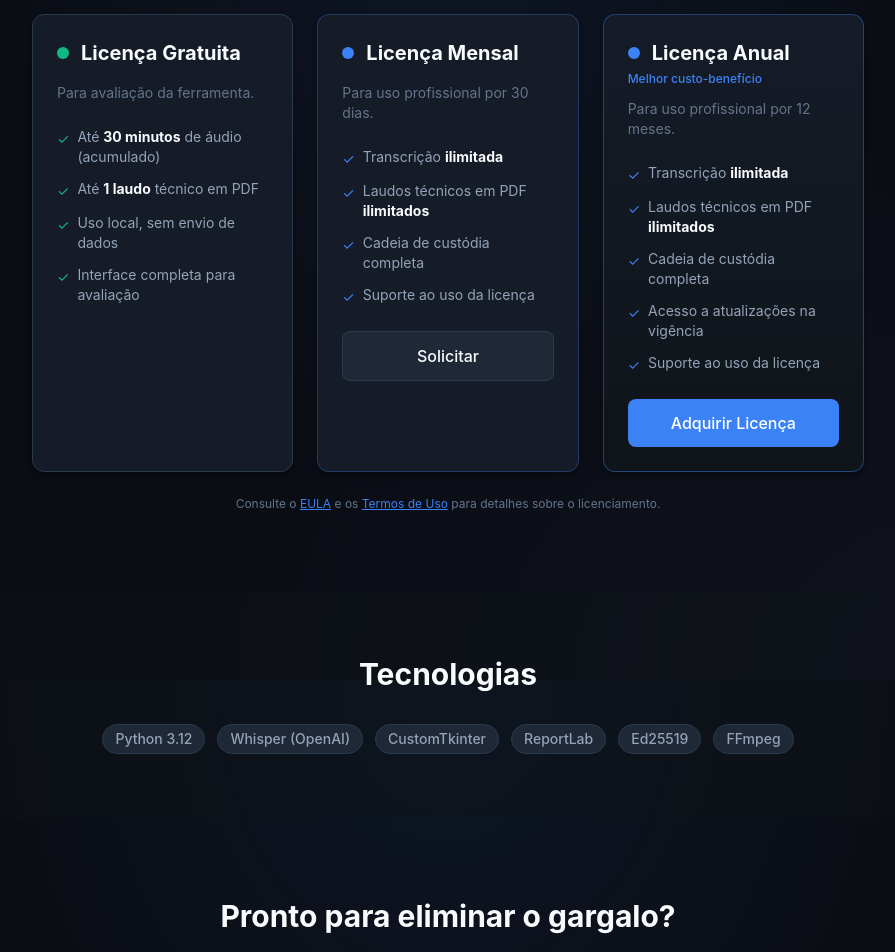
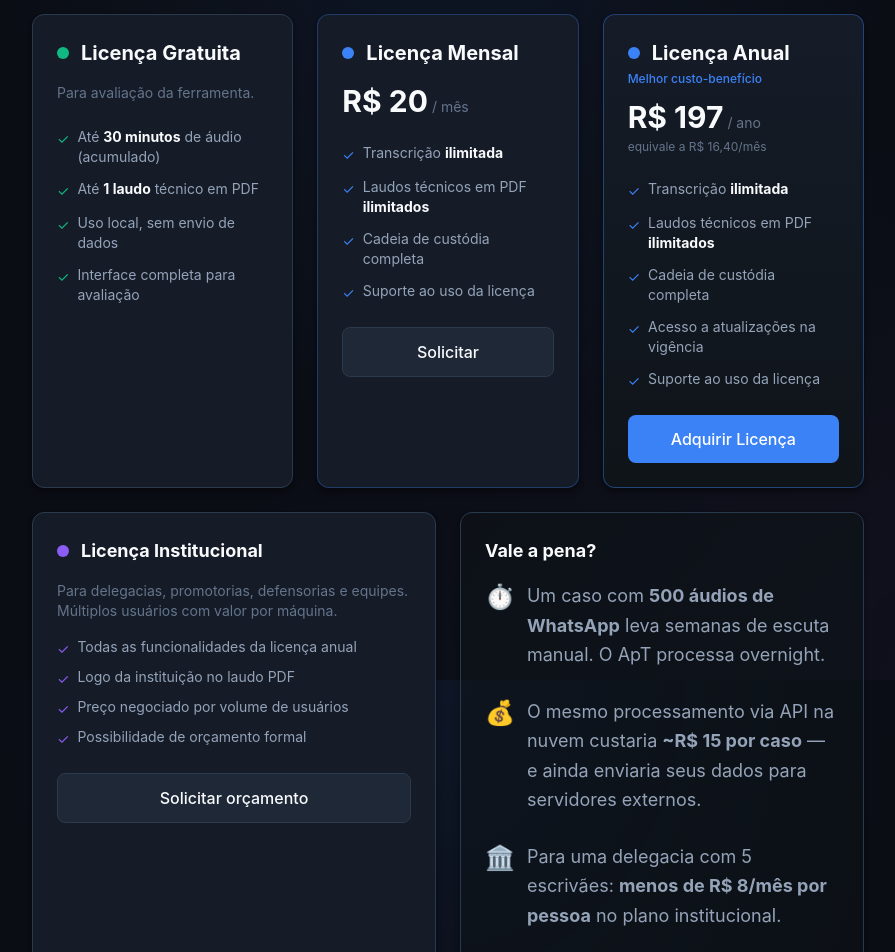
Before and after one commit to BrunnoML/bml-nextjs-notion, a Next.js app: page /produtos/apt in a window 1280 px wide. Shown: the part 4120-5072 px from the top of the page, without its empty margins (192-1087 px from the left). Built offline with nearby package versions, Linux system fonts and the light colour scheme.

Commit message:
feat: adiciona preços e card institucional na página do ApT

```diff
--- a/src/app/produtos/apt/page.tsx
+++ b/src/app/produtos/apt/page.tsx
@@ -342,9 +342,10 @@ export default function AptPage() {
                   Licença Mensal
                 </h3>
               </div>
-              <p className="text-text-muted text-sm mb-6">
-                Para uso profissional por 30 dias.
-              </p>
+              <div className="mb-6">
+                <span className="text-3xl font-bold text-text-primary">R$ 20</span>
+                <span className="text-text-muted text-sm ml-1">/ mês</span>
+              </div>
               <ul className="space-y-3 text-sm text-text-secondary">
                 <li className="flex items-start gap-2">
                   <span className="text-accent-primary mt-0.5 flex-shrink-0">✓</span>
@@ -380,9 +381,11 @@ export default function AptPage() {
                 </h3>
               </div>
               <p className="text-xs text-accent-primary font-medium mb-3">Melhor custo-benefício</p>
-              <p className="text-text-muted text-sm mb-6">
-                Para uso profissional por 12 meses.
-              </p>
+              <div className="mb-6">
+                <span className="text-3xl font-bold text-text-primary">R$ 197</span>
+                <span className="text-text-muted text-sm ml-1">/ ano</span>
+                <p className="text-xs text-text-muted mt-1">equivale a R$ 16,40/mês</p>
+              </div>
               <ul className="space-y-3 text-sm text-text-secondary">
                 <li className="flex items-start gap-2">
                   <span className="text-accent-primary mt-0.5 flex-shrink-0">✓</span>
@@ -414,6 +417,70 @@ export default function AptPage() {
             </div>
 
           </div>
+
+          {/* Institucional + argumento de valor */}
+          <div className="mt-6 grid grid-cols-1 md:grid-cols-2 gap-6">
+
+            {/* Institucional */}
+            <div className="card border-dark-600">
+              <div className="flex items-center gap-3 mb-4">
+                <span className="w-3 h-3 rounded-full bg-accent-tertiary" />
+                <h3 className="text-lg font-bold text-text-primary mt-0 mb-0">
+                  Licença Institucional
+                </h3>
+              </div>
+              <p className="text-text-muted text-sm mb-4">
+                Para delegacias, promotorias, defensorias e equipes. Múltiplos usuários com valor por máquina.
+              </p>
+              <ul className="space-y-2 text-sm text-text-secondary mb-6">
+                <li className="flex items-start gap-2">
+                  <span className="text-accent-tertiary mt-0.5 flex-shrink-0">✓</span>
+                  <span>Todas as funcionalidades da licença anual</span>
+                </li>
+                <li className="flex items-start gap-2">
+                  <span className="text-accent-tertiary mt-0.5 flex-shrink-0">✓</span>
+                  <span>Logo da instituição no laudo PDF</span>
+                </li>
+                <li className="flex items-start gap-2">
+                  <span className="text-accent-tertiary mt-0.5 flex-shrink-0">✓</span>
+                  <span>Preço negociado por volume de usuários</span>
+                </li>
+                <li className="flex items-start gap-2">
+                  <span className="text-accent-tertiary mt-0.5 flex-shrink-0">✓</span>
+                  <span>Possibilidade de orçamento formal</span>
+                </li>
+              </ul>
+              <Link
+                href="/produtos/apt/licenca"
+                className="btn-secondary w-full text-center block no-underline"
+              >
+                Solicitar orçamento
+              </Link>
+            </div>
+
+            {/* Argumento de valor */}
+            <div className="card border-dark-600 bg-dark-900/50">
+              <h3 className="text-lg font-bold text-text-primary mt-0 mb-4">
+                Vale a pena?
+              </h3>
+              <div className="space-y-3 text-sm text-text-muted">
+                <div className="flex items-start gap-3">
+                  <span className="text-2xl">⏱️</span>
+                  <p>Um caso com <strong className="text-text-secondary">500 áudios de WhatsApp</strong> leva semanas de escuta manual. O ApT processa overnight.</p>
+                </div>
+                <div className="flex items-start gap-3">
+                  <span className="text-2xl">💰</span>
+                  <p>O mesmo processamento via API na nuvem custaria <strong className="text-text-secondary">~R$ 15 por caso</strong> — e ainda enviaria seus dados para servidores externos.</p>
+                </div>
+                <div className="flex items-start gap-3">
+                  <span className="text-2xl">🏛️</span>
+                  <p>Para uma delegacia com 5 escrivães: <strong className="text-text-secondary">menos de R$ 8/mês por pessoa</strong> no plano institucional.</p>
+                </div>
+              </div>
+            </div>
+
+          </div>
+
           <p className="text-center text-xs text-text-muted mt-6">
             Consulte o{" "}
             <a
```
